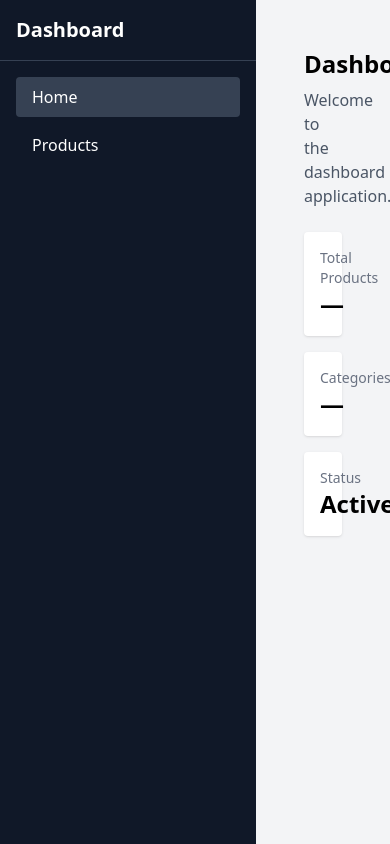
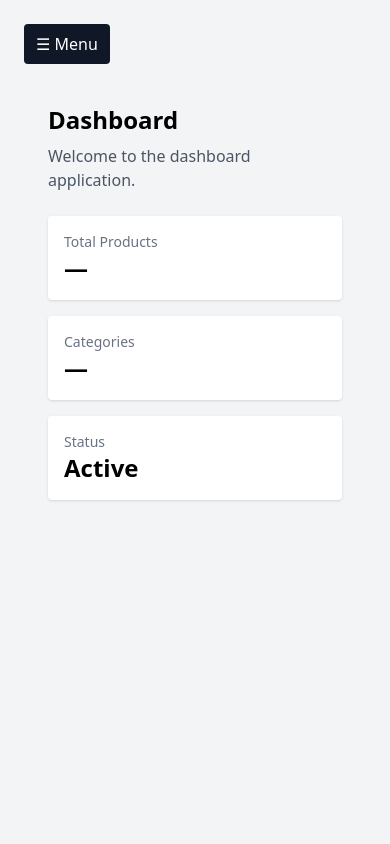
Before and after one commit to bibek-chaudhary/dashboard-application, a React (Vite) app: page / in a window 390 px wide. Built offline with nearby package versions, Linux system fonts and the light colour scheme; the HTML template or start-up script is replaced by a standard one.

Commit message:
feat: layout update with collapsible sidebar for small screens

```diff
--- a/src/components/layout/Layout.tsx
+++ b/src/components/layout/Layout.tsx
@@ -1,4 +1,4 @@
-import type { ReactNode } from "react";
+import { useEffect, useState, type ReactNode } from "react";
 import Sidebar from "./Sidebar";
 
 interface LayoutProps {
@@ -6,10 +6,32 @@ interface LayoutProps {
 }
 
 const Layout = ({ children }: LayoutProps) => {
+  const [isOpen, setIsOpen] = useState(true);
+
+  useEffect(() => {
+    const handleResize = () => {
+      setIsOpen(window.innerWidth >= 768); // md breakpoint
+    };
+
+    handleResize(); // run on mount
+    window.addEventListener("resize", handleResize);
+    return () => window.removeEventListener("resize", handleResize);
+  }, []);
   return (
     <div className="flex min-h-screen bg-gray-100">
-      <Sidebar />
-      <main className="flex-1 p-6 overflow-auto">{children}</main>
+      <Sidebar isOpen={isOpen} toggle={() => setIsOpen(!isOpen)} />
+
+      <main className="flex-1 p-6 overflow-auto">
+        {/* mobile toggle button */}
+        <button
+          className="md:hidden mb-4 px-3 py-2 bg-gray-900 text-white rounded"
+          onClick={() => setIsOpen(true)}
+        >
+          ☰ Menu
+        </button>
+
+        {children}
+      </main>
     </div>
   );
 };
--- a/src/components/layout/Sidebar.tsx
+++ b/src/components/layout/Sidebar.tsx
@@ -1,13 +1,35 @@
 import { NavLink } from "react-router-dom";
 
-const Sidebar = () => {
+interface SidebarProps {
+  isOpen: boolean;
+  toggle: () => void;
+}
+
+const Sidebar = ({ isOpen, toggle }: SidebarProps) => {
   return (
-    <aside className="h-screen w-64 bg-gray-900 text-white flex flex-col">
-      <div className="p-4 text-xl font-bold border-b border-gray-700">
+    <>
+      {/* overlay for mobile */}
+      {isOpen && (
+        <div
+          className="fixed inset-0 bg-black/50 z-20 md:hidden"
+          onClick={toggle}
+        />
+      )}
+
+      <aside
+        className={`fixed md:static z-30 h-screen bg-gray-900 text-white
+        transition-all duration-300
+        ${isOpen ? "w-64" : "w-0 md:w-64"}
+        overflow-hidden`}
+      >
+        <div className="p-4 text-xl font-bold border-b border-gray-700 flex justify-between">
           Dashboard
+          <button className="md:hidden" onClick={toggle}>
+            ✕
+          </button>
         </div>
 
-      <nav className="flex-1 p-4 space-y-2">
+        <nav className="p-4 space-y-2">
           <NavLink
             to="/"
             end
@@ -16,6 +38,7 @@ const Sidebar = () => {
                 isActive ? "bg-gray-700" : "hover:bg-gray-800"
               }`
             }
+            onClick={toggle}
           >
             Home
           </NavLink>
@@ -27,11 +50,13 @@ const Sidebar = () => {
                 isActive ? "bg-gray-700" : "hover:bg-gray-800"
               }`
             }
+            onClick={toggle}
           >
             Products
           </NavLink>
         </nav>
       </aside>
+    </>
   );
 };
 
```
Lines whose indentation alone changed are shown as unchanged.
